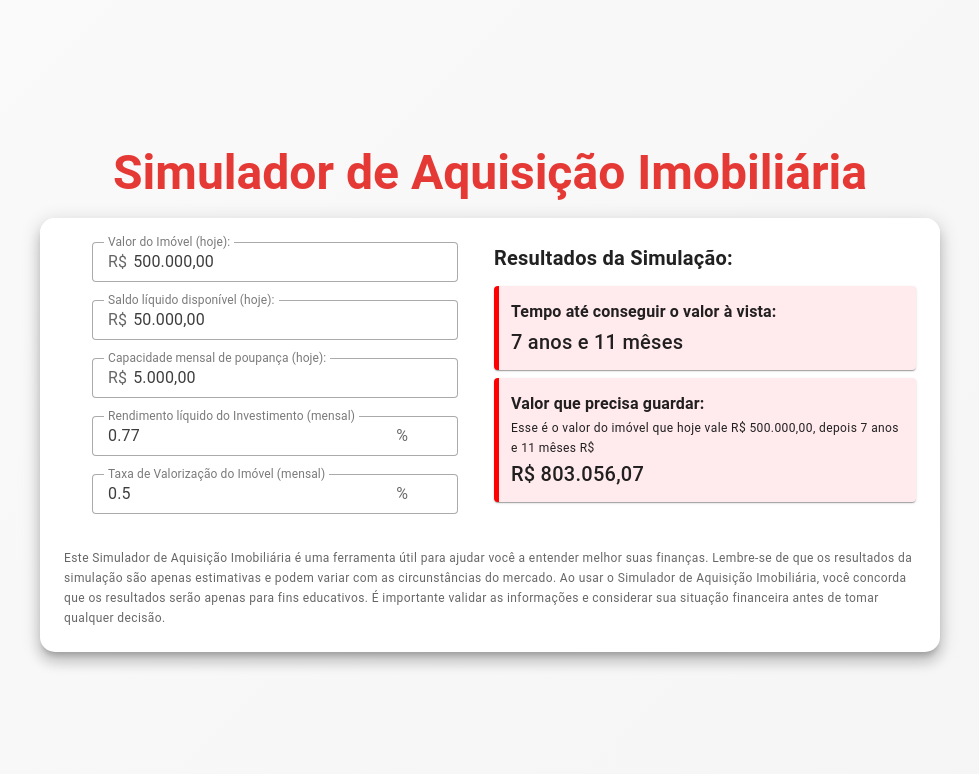
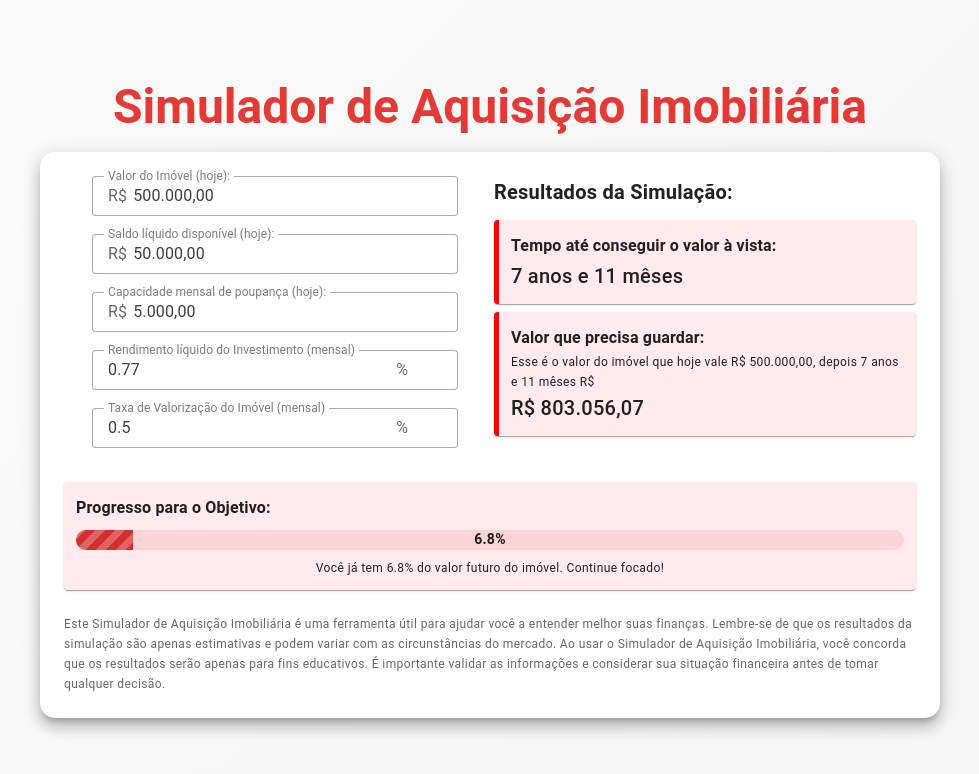
Before and after one commit to SandroAS/calculadora-imobiliaria, a Vue app: page / in a window 1280 px wide. Shown: the top 774 px of the page, without its empty margins (150-1129 px from the left). Built offline with nearby package versions, Linux system fonts and the light colour scheme; the HTML template or start-up script is replaced by a standard one.

Commit message:
progressbar

```diff
--- a/src/App.vue
+++ b/src/App.vue
@@ -130,7 +130,28 @@
                         <div class="text-h6 primary--text">{{ formatCurrency(valorImovelNoFuturo) }}</div>
                       </v-card>
                     </v-col>
-                    </v-row>
+
+                  </v-row>
+                </v-col>
+
+                <v-col cols="12" class="mt-4">
+                  <v-card outlined class="pa-3 result-card">
+                    <div class="text-subtitle-1 font-weight-bold mb-2">Progresso para o Objetivo:</div>
+                    <v-progress-linear
+                      :model-value="progressPercentage"
+                      :color="progressColor"
+                      height="20"
+                      rounded
+                      striped
+                    >
+                      <template v-slot:default="{ value }">
+                        <strong>{{ value.toFixed(1) }}%</strong>
+                      </template>
+                    </v-progress-linear>
+                    <div class="text-caption mt-2 text-center" v-if="tempoAteConseguirEmMeses !== Infinity">
+                      {{ progressStatusText }}
+                    </div>
+                  </v-card>
                 </v-col>
               </v-row>
             </v-card-text>
@@ -184,6 +205,51 @@ const formattedTempoAteConseguir = computed(() => {
   return result || '0 meses';
 });
 
+const progressPercentage = computed(() => {
+  const currentImovelValue = valorImovel.value || 0;
+  const currentSaldo = saldoLiquidoDisponivel.value || 0;
+
+  // Se não há valor do imóvel ou o saldo já é suficiente, o progresso é 100%
+  if (currentImovelValue <= 0 || currentSaldo >= valorImovelNoFuturo.value) {
+    return 100;
+  }
+
+  // Se o valor futuro do imóvel for zero (ainda não calculado ou erro), evita divisão por zero
+  if (valorImovelNoFuturo.value <= 0) {
+    return 0;
+  }
+
+  // Calcula a porcentagem do saldo atual em relação ao valor futuro do imóvel
+  // ajustado pela capacidade de poupança no primeiro mês.
+  // Vamos usar o saldo inicial + a poupança do primeiro mês como o "saldo atual que já contribuiu".
+  const effectiveCurrentSaldo = currentSaldo + (capacidadeMensalPoupanca.value || 0); // Considera o aporte do 1o mês como parte do saldo inicial para a %
+
+  let percentage = (effectiveCurrentSaldo / valorImovelNoFuturo.value) * 100;
+
+  // Garante que a porcentagem não exceda 100% ou seja menor que 0%
+  percentage = Math.max(0, Math.min(100, percentage));
+
+  return percentage;
+});
+
+const progressColor = computed(() => {
+  if (progressPercentage.value < 25) return 'red-darken-2';
+  if (progressPercentage.value < 50) return 'orange';
+  if (progressPercentage.value < 75) return 'light-green';
+  return 'green';
+});
+
+const progressStatusText = computed(() => {
+  if (progressPercentage.value >= 100) {
+    return 'Parabéns! Você já atingiu (ou superou) o valor necessário para o imóvel!';
+  }
+  // Se o cálculo indica que nunca vai conseguir
+  if (tempoAteConseguirEmMeses.value === Infinity) {
+    return 'Com as informações atuais, pode ser difícil atingir o objetivo. Considere aumentar a poupança ou o rendimento.';
+  }
+  // Se ainda falta
+  return `Você já tem ${progressPercentage.value.toFixed(1)}% do valor futuro do imóvel. Continue focado!`;
+});
 
 // Função para realizar os cálculos da simulação
 const calcular = () => {
```
